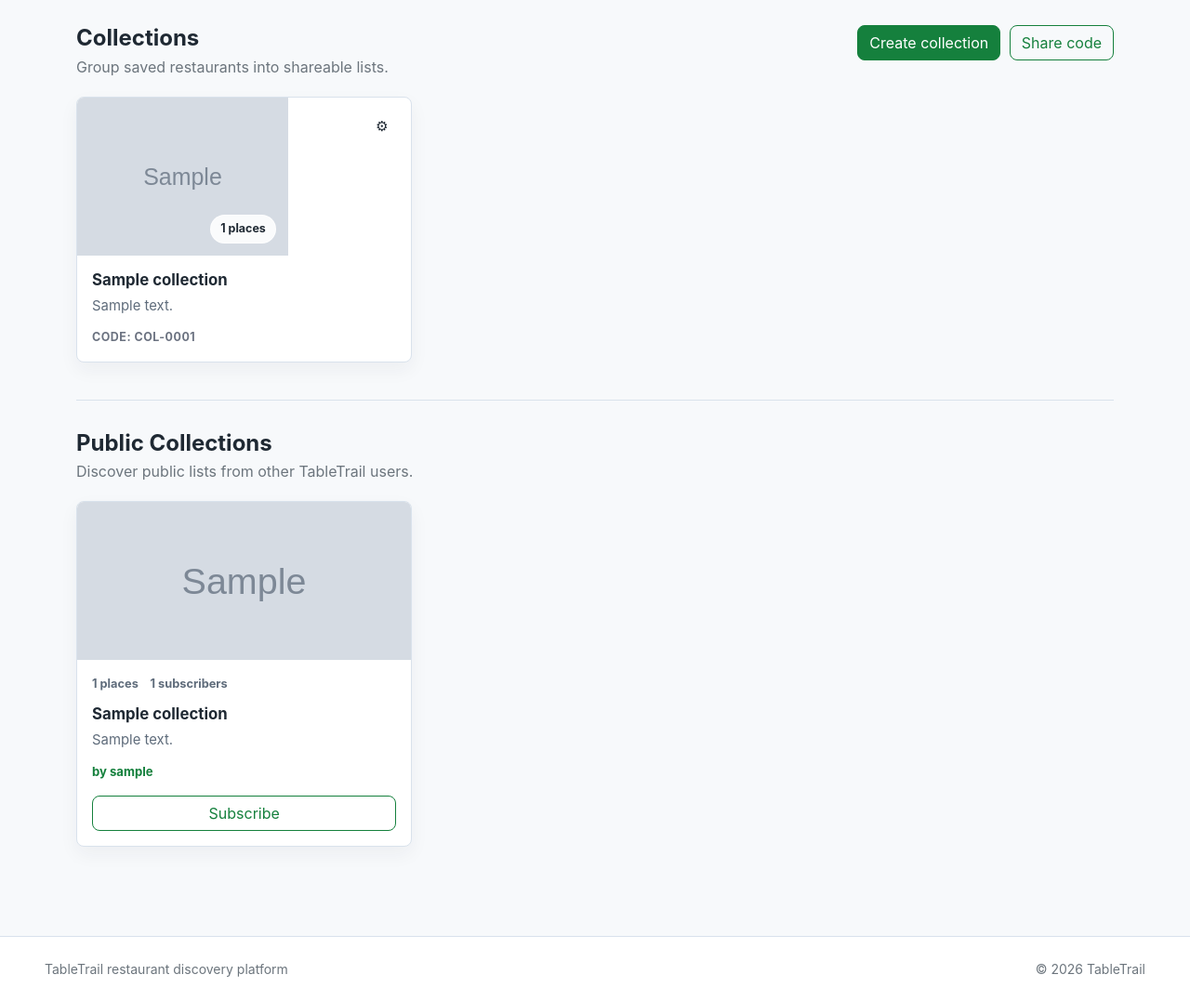
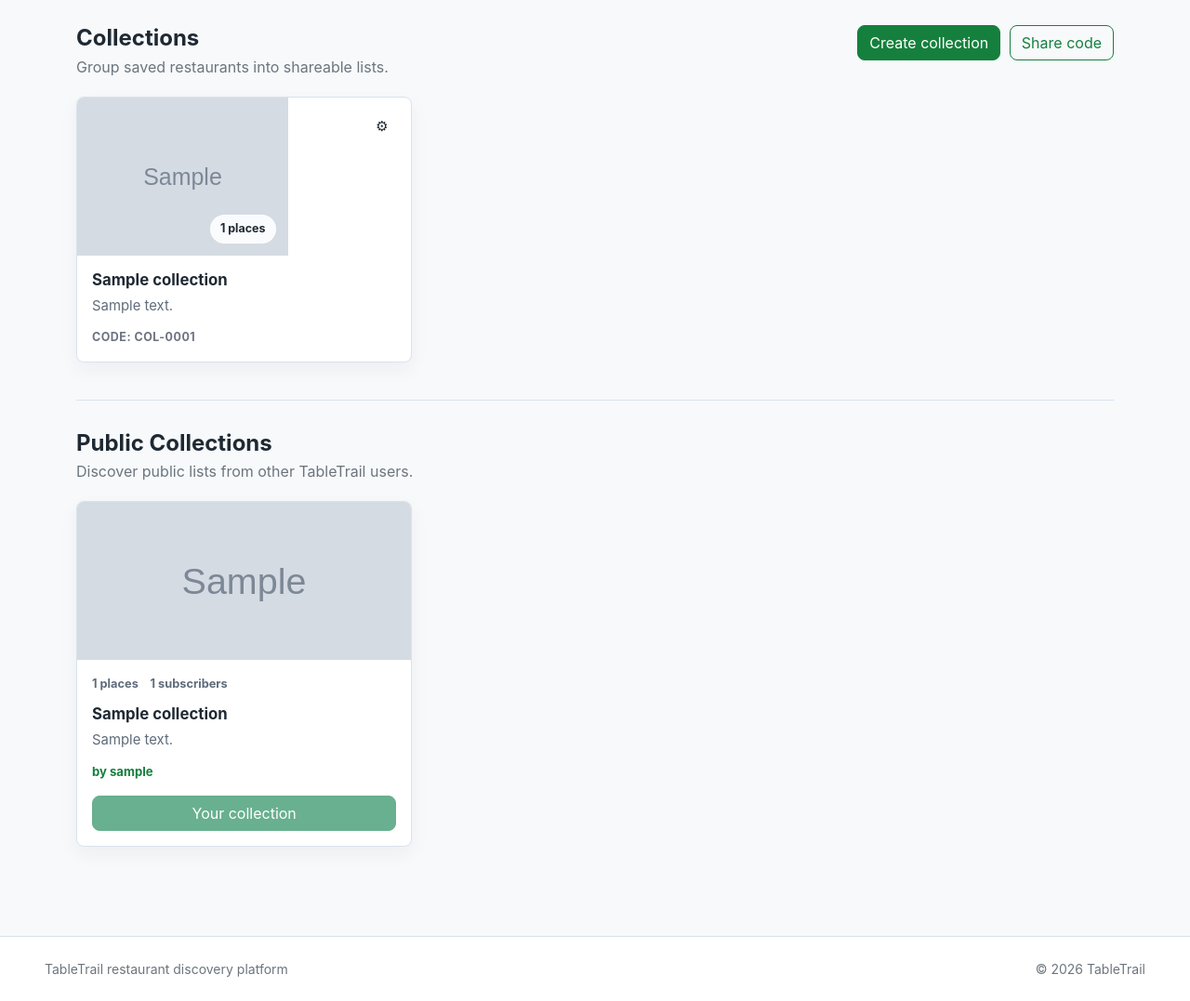
Before and after one commit to choiiis/cits5505-project, a Flask app: page /bookmarks in a window 1280 px wide. Shown: the part 781-1858 px from the top of the page at 93% size. Run offline with Flask 3, Linux system fonts and the light colour scheme; the visitor is signed in with stand-in values (Sample User, id 1); tables that the repository leaves empty hold one stand-in row (values such as "Sample post"); grey boxes marked "Sample" are stand-in pictures.

Commit message:
fixed subscription sync bug

```diff
--- a/app/routes.py
+++ b/app/routes.py
@@ -12,6 +12,7 @@ from uuid import uuid4
 from flask import (
     current_app,
     flash,
+    jsonify,
     redirect,
     render_template,
     request,
@@ -23,6 +24,7 @@ from app.utils import make_star_text
 from app.models import (
     AuthToken,
     BookmarkCollection,
+    CollectionSubscription,
     Restaurant,
     MenuItem,
     OpeningHour,
@@ -465,7 +467,12 @@ def get_collection_cover_image(collection):
     return url_for("static", filename=DEFAULT_RESTAURANT_IMAGE)
 
 
-def format_bookmark_collection(collection, is_saved=True):
+def format_bookmark_collection(
+    collection,
+    is_saved=True,
+    is_subscribed=False,
+    current_user_id=None,
+):
     restaurants = [
         format_restaurant_card(bookmark.restaurant, is_saved=is_saved)
         for bookmark in collection.bookmarks
@@ -485,6 +492,8 @@ def format_bookmark_collection(collection, is_saved=True):
         "restaurants": restaurants,
         "creator": collection.user.username if collection.user else "TableTrail user",
         "subscriber_count": len(collection.subscriptions),
+        "is_subscribed": is_subscribed,
+        "is_owner": current_user_id == collection.user_id if current_user_id else False,
     }
 
 
@@ -499,10 +508,21 @@ def get_demo_user():
     return User.query.filter_by(role="customer").order_by(User.id).first()
 
 
-def get_public_collection_cards(limit=None):
+def get_public_collection_cards(limit=None, current_user=None):
     collections = BookmarkCollection.query.filter_by(is_public=True).all()
     formatted_collections = [
-        format_bookmark_collection(collection) for collection in collections
+        format_bookmark_collection(
+            collection,
+            is_subscribed=bool(
+                current_user
+                and any(
+                    subscription.user_id == current_user.id
+                    for subscription in collection.subscriptions
+                )
+            ),
+            current_user_id=current_user.id if current_user else None,
+        )
+        for collection in collections
     ]
 
     formatted_collections.sort(
@@ -1123,6 +1143,7 @@ def search():
 def bookmarks():
     user = get_demo_user()
     user_collections = []
+    subscribed_collections = []
 
     if user:
         user_collections = (
@@ -1130,6 +1151,13 @@ def bookmarks():
             .order_by(BookmarkCollection.created_at, BookmarkCollection.id)
             .all()
         )
+        subscribed_collections = [
+            subscription.collection
+            for subscription in user.collection_subscriptions
+            if subscription.collection
+            and subscription.collection.is_public
+            and subscription.collection.user_id != user.id
+        ]
 
     favorite_collection = next(
         (
@@ -1149,15 +1177,84 @@ def bookmarks():
         ]
 
     bookmark_collections = [
-        format_bookmark_collection(collection) for collection in user_collections
+        format_bookmark_collection(collection, current_user_id=user.id if user else None)
+        for collection in user_collections
     ]
-    public_collections = get_public_collection_cards()
+    bookmark_collections.extend(
+        format_bookmark_collection(
+            collection,
+            is_subscribed=True,
+            current_user_id=user.id if user else None,
+        )
+        for collection in subscribed_collections
+    )
+    public_collections = get_public_collection_cards(current_user=user)
 
     return render_template(
         "bookmarks.html",
         saved_restaurants=saved_restaurants,
         bookmark_collections=bookmark_collections,
         public_collections=public_collections,
+    )
+
+
+@app.route("/collections/<int:collection_id>/subscribe", methods=["POST"])
+def subscribe_collection(collection_id):
+    user_id = session.get("user_id")
+
+    if not user_id:
+        return jsonify(
+            {
+                "success": False,
+                "message": "Please log in to subscribe to a collection.",
+                "redirect_url": url_for("login"),
+            }
+        ), 401
+
+    collection = BookmarkCollection.query.get_or_404(collection_id)
+
+    if not collection.is_public:
+        return jsonify(
+            {
+                "success": False,
+                "message": "Only public collections can be subscribed to.",
+            }
+        ), 403
+
+    if collection.user_id == user_id:
+        return jsonify(
+            {
+                "success": True,
+                "message": "This is your own collection.",
+                "subscriber_count": len(collection.subscriptions),
+                "redirect_url": url_for("bookmarks") + "#collectionsTitle",
+            }
+        )
+
+    subscription = CollectionSubscription.query.filter_by(
+        collection_id=collection.id,
+        user_id=user_id,
+    ).first()
+
+    if not subscription:
+        db.session.add(
+            CollectionSubscription(
+                collection_id=collection.id,
+                user_id=user_id,
+            )
+        )
+        db.session.commit()
+
+    return jsonify(
+        {
+            "success": True,
+            "message": "Collection subscribed.",
+            "subscriber_count": len(collection.subscriptions),
+            "redirect_url": url_for(
+                "bookmarks", subscribed_collection=collection.id
+            )
+            + "#collectionsTitle",
+        }
     )
 
 
--- a/app/templates/bookmarks.html
+++ b/app/templates/bookmarks.html
@@ -90,11 +90,13 @@
                 {% for collection in bookmark_collections %}
                 <article class="collection-card" data-collection-card data-collection-id="{{ collection.id }}"
                     data-search-text="{{ collection.name }} {{ collection.visibility }} {{ collection.share_code }} {{ collection.description }}">
+                    {% if not collection.is_subscribed %}
                     <button class="collection-card__settings" type="button"
                         data-open-collection-settings="{{ collection.id }}"
                         aria-label="Open {{ collection.name }} settings">
                         ⚙
                     </button>
+                    {% endif %}
                     <button class="collection-card__main" type="button" data-open-collection="{{ collection.id }}"
                         aria-label="Open {{ collection.name }}">
                         <div class="collection-card__media">
@@ -103,7 +105,7 @@
                             <div class="collection-card__badges">
                                 <span class="{% if collection.visibility == 'Public' %}is-public{% endif %}"
                                     data-collection-visibility-label>
-                                    {{ collection.visibility }}
+                                    {{ "Subscribed" if collection.is_subscribed else collection.visibility }}
                                 </span>
                                 <span>{{ collection.restaurant_count }} places</span>
                             </div>
@@ -149,9 +151,16 @@
                             </span>
                         </div>
                     </button>
-                    <button class="btn btn-outline-success public-collection-card__subscribe" type="button"
-                        data-subscribe-public-collection>
+                    <button class="btn {% if collection.is_subscribed %}btn-success{% else %}btn-outline-success{% endif %} public-collection-card__subscribe"
+                        type="button" data-subscribe-public-collection="{{ collection.id }}"
+                        {% if collection.is_subscribed or collection.is_owner %}disabled{% endif %}>
+                        {% if collection.is_owner %}
+                        Your collection
+                        {% elif collection.is_subscribed %}
+                        Subscribed
+                        {% else %}
                         Subscribe
+                        {% endif %}
                     </button>
                 </article>
                 {% endfor %}
@@ -242,8 +251,15 @@
                         by {{ collection.creator }} · {{ collection.description }}
                     </p>
                 </div>
-                <button class="btn btn-success" type="button" data-subscribe-public-collection>
+                <button class="btn btn-success" type="button" data-subscribe-public-collection="{{ collection.id }}"
+                    {% if collection.is_subscribed or collection.is_owner %}disabled{% endif %}>
+                    {% if collection.is_owner %}
+                    Your collection
+                    {% elif collection.is_subscribed %}
+                    Subscribed
+                    {% else %}
                     Subscribe
+                    {% endif %}
                 </button>
             </div>
 
@@ -268,7 +284,7 @@
     </div>
     {% endfor %}
 
-    {% for collection in bookmark_collections %}
+    {% for collection in bookmark_collections if not collection.is_subscribed %}
     <div class="bookmark-modal" id="collectionSettings-{{ collection.id }}" data-collection-settings-modal
         aria-hidden="true">
         <div class="bookmark-modal__overlay" data-close-modal></div>
```
Also changed, not shown: app/static/js/bookmarks.js (+42 -3 lines), 1 other file.
